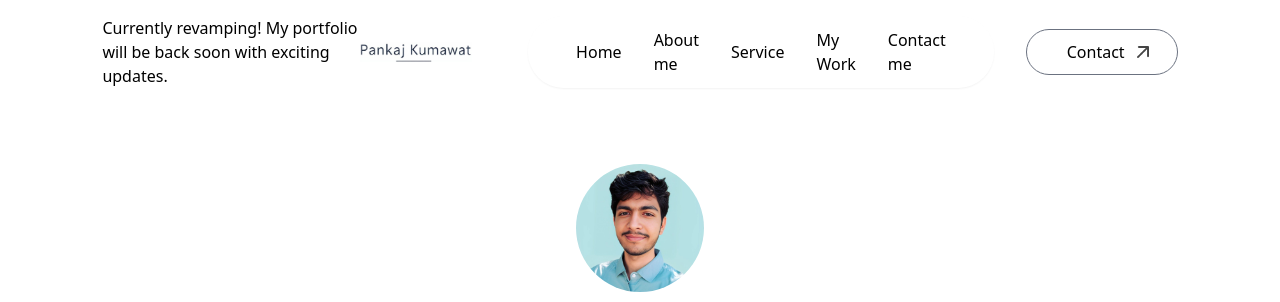
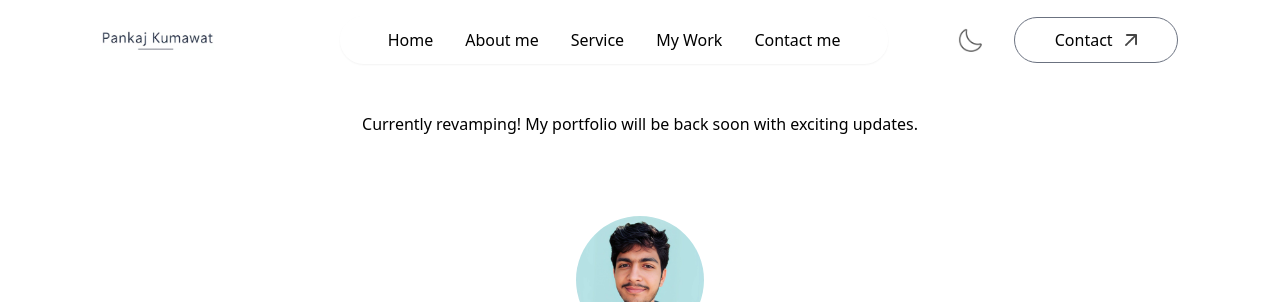
Before and after one commit to pankajkumawat719/resume, a plain HTML site: page index.html in a window 1280 px wide. Shown: the top 302 px of the page. Drawn offline with nearby package versions, Linux system fonts and the light colour scheme.

Commit message:
under main

```diff
--- a/index.html
+++ b/index.html
@@ -16,7 +16,7 @@
 
       class="w-full fixed px-5 lg:px-8 xl:px-[8%] py-4 flex items-center justify-between z-50"
     >
-        <h1>Currently revamping! My portfolio will be back soon with exciting updates.</h1>
+
       <!--  name logo -->
       <img
         src="./assets/e79fe7e0-a4ee-4119-9934-e4867c0ae883.png"
@@ -65,6 +65,8 @@
     <div
       class="w-11/12 max-w-3xl text-center mx-auto h-screen flex flex-col items-center justify-center gap-4"
     >
+              <h1 class="font-weight: 900">Currently revamping! My portfolio will be back soon with exciting updates.</h1>
+      </br></br>
       <img src="./assets/myimg.jpeg" class="rounded-full w-32" alt="" />
       <h3 class="flex items-center gap-2 text-xl md:text-2xl mb-3">
         Hi! I am Pankaj Kumawat <img src="" class="w-6" alt="" />
```
